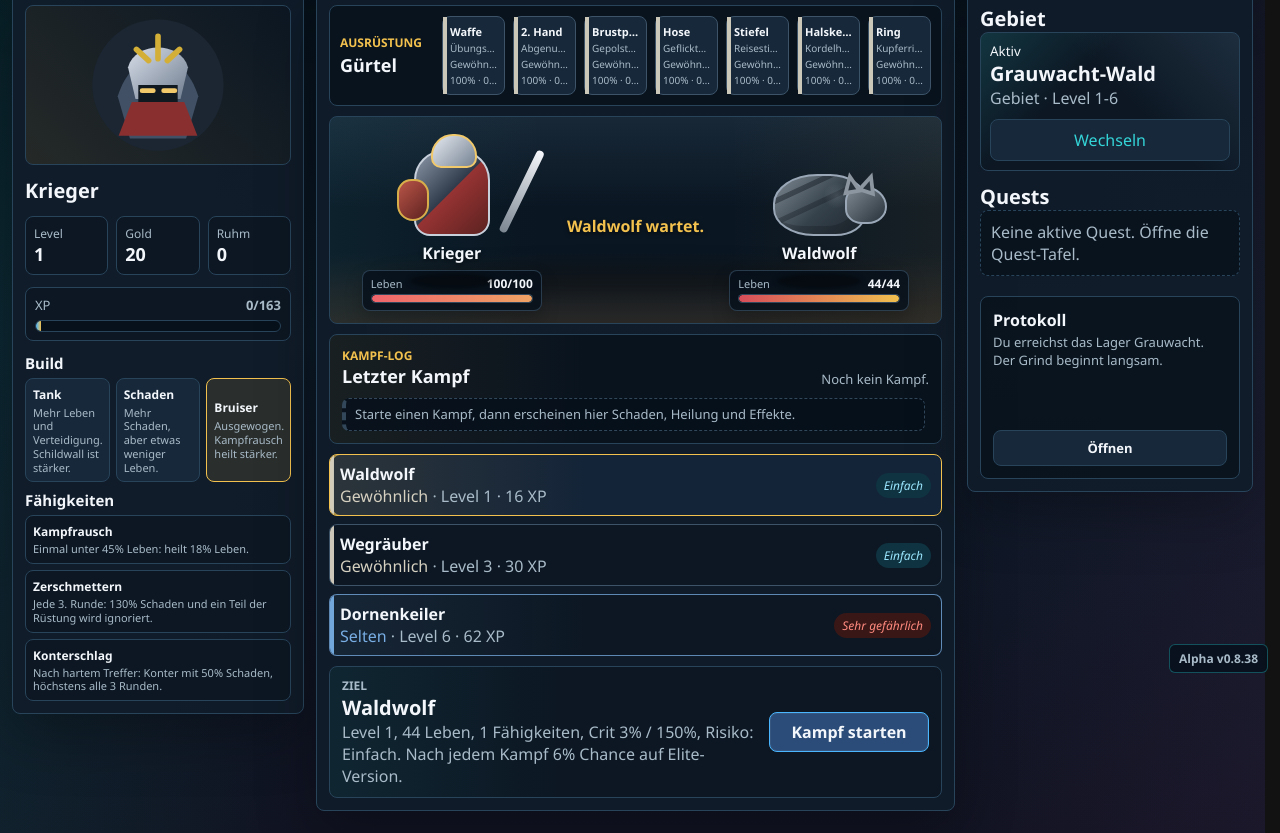
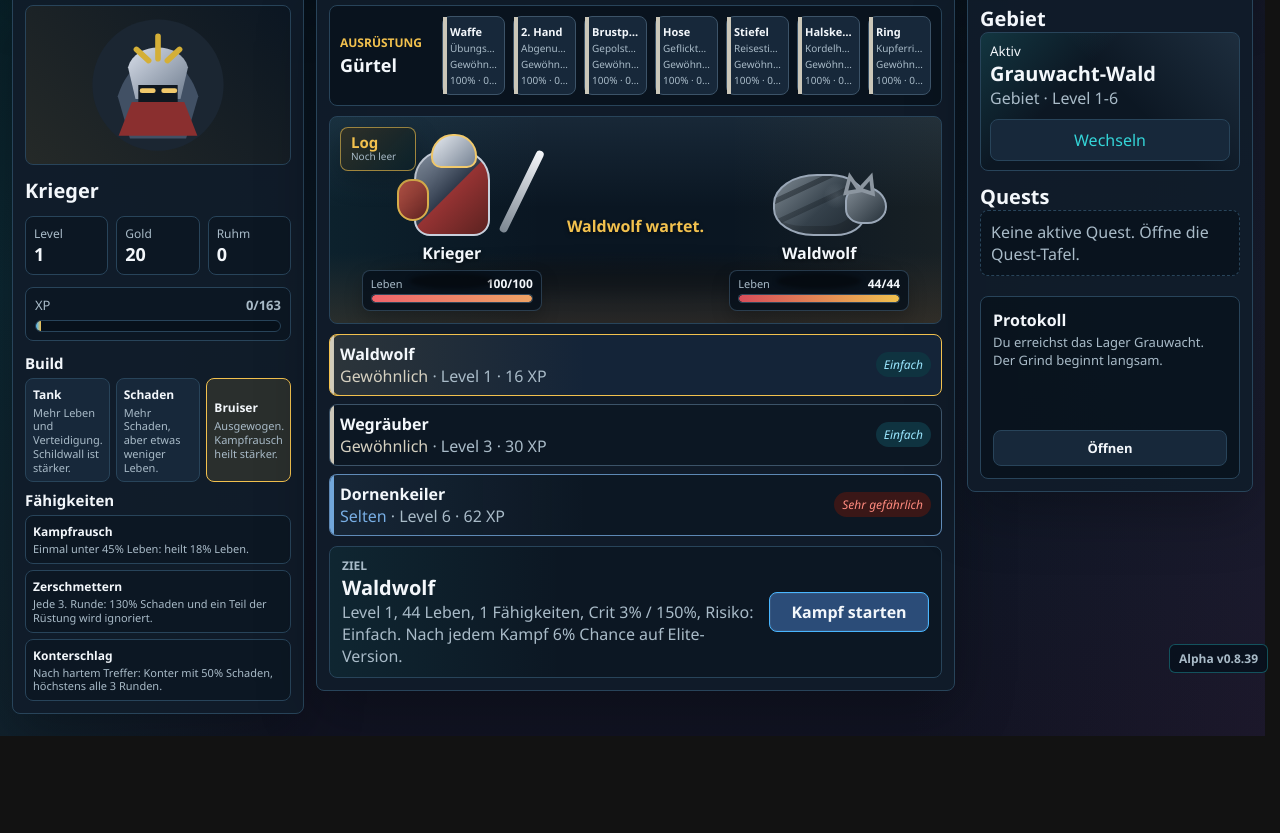
Before and after one commit to FNCVitrox/Fantasy-Grind, a plain HTML site: page index.html in a window 1280 px wide. Shown: the part 117-950 px from the top of the page. After the commit the page ends 853 px from the top, so only its background shows below. Drawn offline with Linux system fonts and the light colour scheme.

Commit message:
Move combat log into battle tab

```diff
--- a/css/modals.css
+++ b/css/modals.css
@@ -686,6 +686,47 @@ button.drop-row span:last-child {
   border-radius: 50%;
   background: rgba(0, 0, 0, 0.24);
   filter: blur(8px);
+}
+
+.battle-log-tab {
+  position: absolute;
+  z-index: 3;
+  top: 10px;
+  left: 10px;
+  display: grid;
+  gap: 1px;
+  min-width: 76px;
+  min-height: 44px;
+  padding: 7px 10px;
+  text-align: left;
+  border: 1px solid rgba(242, 193, 78, 0.6);
+  border-radius: 8px;
+  background:
+    linear-gradient(135deg, rgba(242, 193, 78, 0.16), rgba(52, 213, 216, 0.07)),
+    rgba(7, 17, 27, 0.86);
+  box-shadow: 0 10px 26px rgba(0, 0, 0, 0.22);
+}
+
+.battle-log-tab span {
+  color: var(--gold);
+  font-size: 15px;
+  font-weight: 900;
+  line-height: 1;
+}
+
+.battle-log-tab small {
+  color: var(--muted);
+  font-size: 10px;
+  line-height: 1.15;
+}
+
+.battle-log-tab:hover,
+.battle-log-tab:focus-visible {
+  transform: translateY(-1px);
+  border-color: var(--gold);
+  background:
+    linear-gradient(135deg, rgba(242, 193, 78, 0.24), rgba(52, 213, 216, 0.12)),
+    rgba(9, 26, 38, 0.92);
 }
 
 .combatant {
@@ -1464,32 +1505,8 @@ button.drop-row span:last-child {
   border-radius: 8px;
 }
 
-.combat-log-panel {
-  display: grid;
-  gap: 10px;
-  padding: 12px;
-  border: 1px solid var(--line);
-  border-radius: 8px;
-  background:
-    linear-gradient(90deg, rgba(242, 193, 78, 0.07), transparent 42%),
-    rgba(7, 17, 27, 0.78);
-}
-
-.combat-log-head {
-  display: flex;
-  justify-content: space-between;
-  align-items: end;
-  gap: 12px;
-}
-
-.combat-log-head h2 {
-  margin: 0;
-  font-size: 18px;
-}
-
-.combat-log-head span {
-  color: var(--muted);
-  font-size: 13px;
+.combat-log-window {
+  width: min(760px, 100%);
 }
 
 .combat-log {
--- a/index.html
+++ b/index.html
@@ -4,12 +4,12 @@
     <meta charset="UTF-8" />
     <meta name="viewport" content="width=device-width, initial-scale=1.0" />
     <title>Fantasy Grind</title>
-    <link rel="stylesheet" href="./css/base.css?v=0.8.38" />
-    <link rel="stylesheet" href="./css/modals.css?v=0.8.38" />
-    <link rel="stylesheet" href="./css/responsive.css?v=0.8.38" />
+    <link rel="stylesheet" href="./css/base.css?v=0.8.39" />
+    <link rel="stylesheet" href="./css/modals.css?v=0.8.39" />
+    <link rel="stylesheet" href="./css/responsive.css?v=0.8.39" />
   </head>
   <body>
-    <div class="version-badge" aria-label="Spielversion">Alpha v0.8.38</div>
+    <div class="version-badge" aria-label="Spielversion">Alpha v0.8.39</div>
     <main class="shell">
       <section class="topbar" aria-label="Spielstatus">
         <div>
@@ -87,6 +87,10 @@
             <div class="equipment" id="equipment"></div>
           </section>
           <div class="battle-stage" id="battleStage" aria-label="Kampfanimation">
+            <button class="battle-log-tab" id="openCombatLogBtn" type="button" aria-haspopup="dialog">
+              <span>Log</span>
+              <small id="combatLogSummary">Noch leer</small>
+            </button>
             <div class="combatant hero-sprite" id="heroSprite">
               <div class="sprite-shadow"></div>
               <div class="hero-body">
@@ -123,18 +127,6 @@
               </div>
             </div>
           </div>
-          <section class="combat-log-panel" aria-label="Kampf-Log">
-            <div class="combat-log-head">
-              <div>
-                <p class="eyebrow">Kampf-Log</p>
-                <h2>Letzter Kampf</h2>
-              </div>
-              <span id="combatLogSummary">Noch kein Kampf.</span>
-            </div>
-            <div class="combat-log" id="combatLog">
-              <div class="combat-log-empty">Starte einen Kampf, dann erscheinen hier Schaden, Heilung und Effekte.</div>
-            </div>
-          </section>
           <div class="enemy-list" id="enemyList"></div>
           <div class="combat-card">
             <div>
@@ -280,6 +272,20 @@
         <div id="log" class="log"></div>
       </div>
     </div>
+    <div class="modal-overlay" id="combatLogModal" aria-hidden="true">
+      <div class="modal-window combat-log-window" role="dialog" aria-modal="true" aria-labelledby="combatLogTitle">
+        <div class="modal-window-head">
+          <div>
+            <p class="eyebrow">Kampf-Log</p>
+            <h2 id="combatLogTitle">Letzter Kampf</h2>
+          </div>
+          <button class="modal-close" id="closeCombatLogBtn" type="button" aria-label="Kampf-Log schließen">Schließen</button>
+        </div>
+        <div class="combat-log" id="combatLog">
+          <div class="combat-log-empty">Starte einen Kampf, dann erscheinen hier Schaden, Heilung und Effekte.</div>
+        </div>
+      </div>
+    </div>
     <div class="modal-overlay" id="saveModal" aria-hidden="true">
       <div class="modal-window save-window" role="dialog" aria-modal="true" aria-labelledby="saveTitle">
         <div class="modal-window-head">
@@ -341,11 +347,11 @@
       </div>
     </div>
     <div class="floating-tooltip" id="floatingTooltip" aria-hidden="true"></div>
-    <script src="./scripts/data.js?v=0.8.38"></script>
-    <script src="./scripts/save-system.js?v=0.8.38"></script>
-    <script src="./scripts/core.js?v=0.8.38"></script>
-    <script src="./scripts/render.js?v=0.8.38"></script>
-    <script src="./scripts/render-loot.js?v=0.8.38"></script>
-    <script src="./scripts/events.js?v=0.8.38"></script>
+    <script src="./scripts/data.js?v=0.8.39"></script>
+    <script src="./scripts/save-system.js?v=0.8.39"></script>
+    <script src="./scripts/core.js?v=0.8.39"></script>
+    <script src="./scripts/render.js?v=0.8.39"></script>
+    <script src="./scripts/render-loot.js?v=0.8.39"></script>
+    <script src="./scripts/events.js?v=0.8.39"></script>
   </body>
 </html>
--- a/scripts/events.js
+++ b/scripts/events.js
@@ -301,6 +301,14 @@ $("closeLogBtn").addEventListener("click", closeLog);
 $("logModal").addEventListener("click", (event) => {
   if (event.target.id === "logModal") closeLog();
 });
+$("openCombatLogBtn").addEventListener("click", () => {
+  renderCombatLog();
+  openModal("combatLogModal");
+});
+$("closeCombatLogBtn").addEventListener("click", closeCombatLog);
+$("combatLogModal").addEventListener("click", (event) => {
+  if (event.target.id === "combatLogModal") closeCombatLog();
+});
 $("repairList").addEventListener("click", (event) => {
   const button = event.target.closest("[data-repair-slot]");
   if (button) repairSlot(button.dataset.repairSlot);
@@ -358,6 +366,10 @@ function closeSmith() {
 
 function closeLog() {
   closeModal("logModal");
+}
+
+function closeCombatLog() {
+  closeModal("combatLogModal");
 }
 
 function closeRepair() {
--- a/scripts/render.js
+++ b/scripts/render.js
@@ -1349,7 +1349,7 @@ function renderCombatLog() {
   const signature = entries.map((entry) => `${entry.type}:${entry.text}`).join("\n") || "empty";
   if (renderCache.combatLog === signature) return;
   renderCache.combatLog = signature;
-  setText("combatLogSummary", entries.length ? `${entries.length} Einträge` : "Noch kein Kampf.");
+  setText("combatLogSummary", entries.length ? `${entries.length} Einträge` : "Noch leer");
   $("combatLog").innerHTML = entries.length
     ? entries.map((entry) => `<div class="combat-log-entry ${escapeToken(entry.type, ["hero", "enemy", "heal", "effect", "critical", "good", "bad"], "effect")}">${escapeHtml(entry.text)}</div>`).join("")
     : `<div class="combat-log-empty">Starte einen Kampf, dann erscheinen hier Schaden, Heilung und Effekte.</div>`;
```
Also changed, not shown: README.md.
